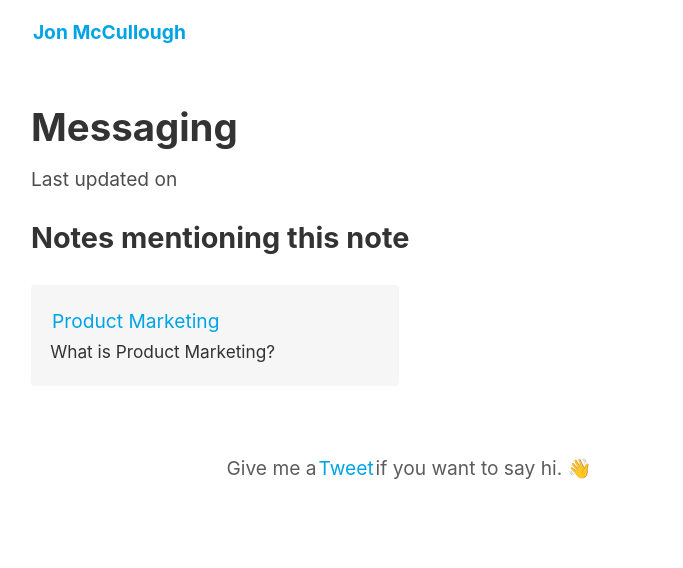
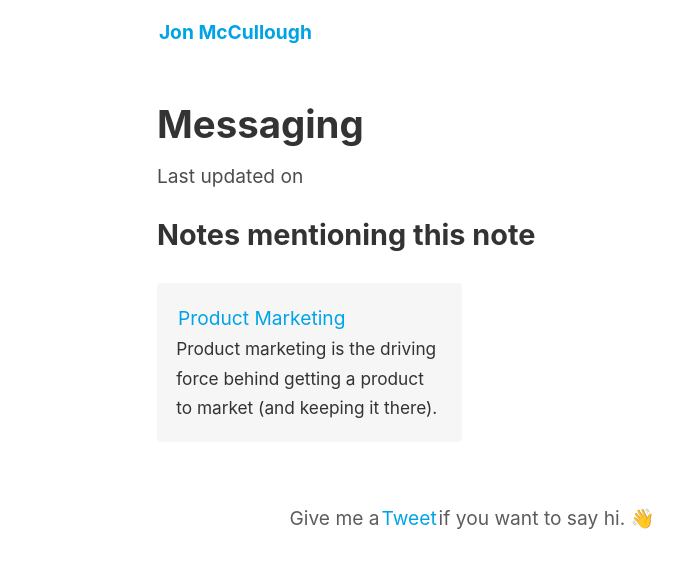
Before and after one commit to jonmccull/digital-garden, a Jekyll site: the page built from _notes/messaging.md, in a window 1280 px wide. Shown: the top 568 px of the page, without its empty margins (168-851 px from the left). Built offline with Jekyll 4.4.1, drawn with Linux system fonts in a browser that asks for light colours.

Commit message:
Adjusting width of main content grid column
Signed-off-by: Jon McCullough <jonmccull@pm.me>

```diff
--- a/_layouts/note.html
+++ b/_layouts/note.html
@@ -12,11 +12,9 @@ layout: default
     </time>
   </div><!-- .article-header -->
 
-      <div class="main">
-        <content>
-          {{ content }}
-          </content>
-      </div><!-- .main -->
+    <content>
+      {{ content }}
+    </content>
 
 </article>
 
--- a/_notes/product-marketing.md
+++ b/_notes/product-marketing.md
@@ -1,6 +1,7 @@
 ---
 title: Product Marketing
 permalink: /product-marketing/
+excerpt: Product marketing is the driving force behind getting a product to market (and keeping it there).
 ---
 
 ## What is Product Marketing?
--- a/_sass/_style.scss
+++ b/_sass/_style.scss
@@ -285,7 +285,7 @@ nav {
 
 .container-grid {
  display: grid;
-  grid-template-columns: 0.15fr 10px 0.60fr 10px 0.15fr;
+  grid-template-columns: 0.25fr 10px 0.50fr 10px 0.25fr;
   grid-template-rows: auto 10px auto 10px auto 10px auto 10px auto;
   min-height: 60vh;
 }
```
Also changed, not shown: _notes/branding-a-browser.md (+4 -4 lines).
